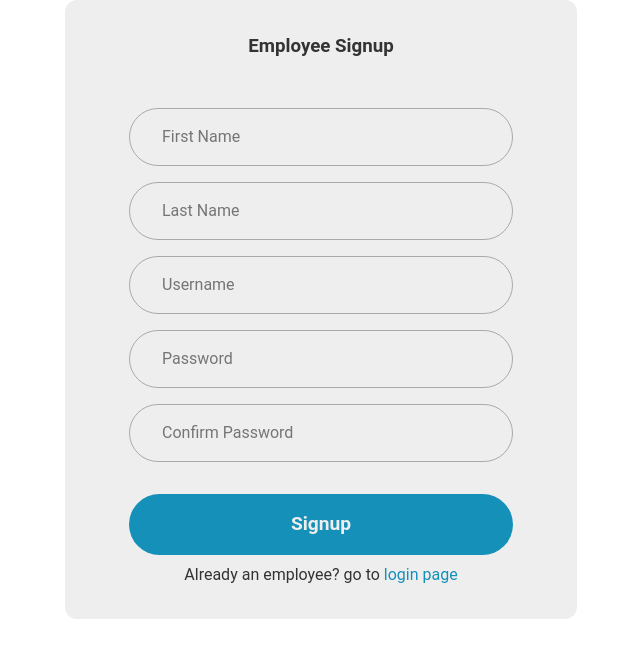
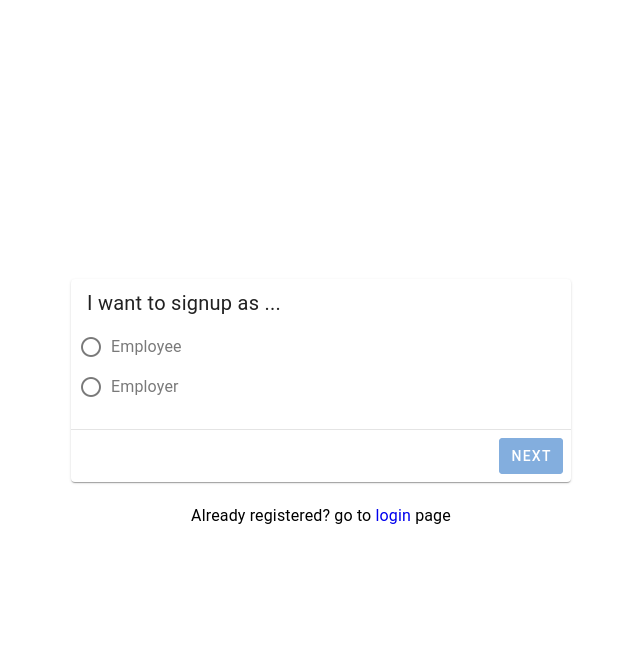
Before and after one commit to mollaeemohammad/Time-Tracker, a Vue app: page /employee/signup in a window 1280 px wide. Shown: the top 658 px of the page, without its empty margins (319-959 px from the left). Built offline with nearby package versions, Linux system fonts and the light colour scheme.

Commit message:
new Login and signup added. and few changes

```diff
--- a/src/App.vue
+++ b/src/App.vue
@@ -8,7 +8,7 @@ import Nav from "./components/Nav.vue";
         <main>
             <section>
                 <!-- <AlertVue class="alert"></AlertVue> -->
-                <router-view></router-view>
+                <router-view />
             </section>
         </main>
     </div>
--- a/src/components/LoginForm.vue
+++ b/src/components/LoginForm.vue
@@ -1,124 +1,137 @@
 <script setup>
-import { ref } from "vue";
+import { ref, computed } from "vue";
+import { RouterLink } from "vue-router";
+import { useLogin } from "../composables/login";
 
-const props = defineProps([
-    "userRole",
-    "errorMessage",
-    "showError",
-    "updateInfo",
-    "getSubmitData",
-]);
+const step = ref(1);
+const roleRadios = ref(null);
 
-const localUsername = ref("");
-const localPassword = ref("");
-const userRoleCapital =
-    props.userRole.charAt(0).toUpperCase() + props.userRole.slice(1);
+const form = ref(null);
+const {
+    username,
+    password,
+    showError,
+    errorMessage,
+    updateInfo,
+    getSubmitData,
+} = useLogin(roleRadios);
+
+const requiredRule = ref((v) => !!v || "This field is required");
+const blankRule = ref((v) => (v && !!v.trim()) || "Value cannot be blank");
+const namingRules = ref([requiredRule.value, blankRule.value]);
+
+const currentTitle = computed(() => {
+    return `I want to login as ${
+        roleRadios.value ? `an ${roleRadios.value}` : "..."
+    }`;
+});
+
+async function validate() {
+    const { valid } = await form.value.validate();
+
+    if (!valid) return;
+
+    updateInfo([username.value, password.value]);
+    getSubmitData();
+}
 </script>
 
 <template>
-    <div>
-        <div class="container">
-            <h3>{{ userRoleCapital }} Logins</h3>
-            <form
-                @submit.prevent="
-                    updateInfo([localUsername, localPassword]);
-                    getSubmitData();
-                "
-            >
-                <div class="inputs">
-                    <p class="error" v-show="showError">{{ errorMessage }}</p>
-                    <div class="input-container">
-                        <input
-                            type="text"
-                            :name="userRole + '-uname'"
-                            :id="userRole + '-uname'"
-                            placeholder="Username"
-                            v-model="localUsername"
-                            required
-                        />
-                    </div>
-                    <div class="input-container">
-                        <input
-                            type="password"
-                            name="password"
-                            id="password"
-                            placeholder="Password"
-                            v-model="localPassword"
-                            required
-                        />
-                    </div>
-                </div>
-                <button class="rounded-pill">Login</button>
-            </form>
-            <p class="form-text">
-                New {{ userRole }}? go to
-                <router-link :to="`/${userRole}/signup`" class="form-link"
-                    >signup page</router-link
-                >
-            </p>
-        </div>
-    </div>
+    <v-container fluid class="fill-height">
+        <v-row justify="center" align="center" style="height: 100vh">
+            <v-col>
+                <v-card class="mx-auto" max-width="500">
+                    <v-card-title
+                        class="text-h6 font-weight-regular justify-space-between"
+                    >
+                        <span>{{ currentTitle }}</span>
+                    </v-card-title>
+
+                    <v-window v-model="step">
+                        <v-window-item :value="1">
+                            <v-radio-group v-model="roleRadios" mandatory>
+                                <v-radio
+                                    label="Employee"
+                                    value="employee"
+                                ></v-radio>
+                                <v-radio
+                                    label="Employer"
+                                    value="employer"
+                                ></v-radio>
+                            </v-radio-group>
+                        </v-window-item>
+
+                        <v-window-item :value="2">
+                            <v-card-text>
+                                <v-alert
+                                    v-if="showError"
+                                    density="comfortable"
+                                    type="error"
+                                    class="mb-5"
+                                >
+                                    {{ errorMessage }}
+                                </v-alert>
+
+                                <v-form
+                                    ref="form"
+                                    @submit.prevent
+                                    lazy-validation
+                                >
+                                    <v-text-field
+                                        v-model="username"
+                                        label="Username"
+                                        :rules="namingRules"
+                                        color="light-blue-darken-4"
+                                    ></v-text-field>
+
+                                    <v-text-field
+                                        v-model="password"
+                                        label="Password"
+                                        type="password"
+                                        :rules="[
+                                            requiredRule,
+                                            (p) =>
+                                                p.length >= 8 ||
+                                                'Password should have at least 8 characters',
+                                        ]"
+                                        color="light-blue-darken-4"
+                                    ></v-text-field>
+                                </v-form>
+                            </v-card-text>
+                        </v-window-item>
+                    </v-window>
+
+                    <v-divider></v-divider>
+
+                    <v-card-actions>
+                        <v-btn v-if="step > 1" variant="text" @click="step--">
+                            Back
+                        </v-btn>
+                        <v-spacer></v-spacer>
+                        <v-btn
+                            v-if="step < 3"
+                            color="primary"
+                            variant="flat"
+                            @click="
+                                if (step === 1) {
+                                    // initData();
+                                    step++;
+                                } else if (step === 2) validate();
+                            "
+                            :disabled="!roleRadios"
+                        >
+                            {{ step === 1 ? "Next" : "Login" }}
+                        </v-btn>
+                    </v-card-actions>
+                </v-card>
+                <p class="text-subtitle-1 mt-5 text-center">
+                    New here? go to
+                    <router-link to="signup" class="text-decoration-none"
+                        >signup</router-link
+                    >
+                    page
+                </p>
+            </v-col>
+        </v-row>
+    </v-container>
 </template>
-
-<style scoped>
-.container {
-    background-color: #eee;
-    color: #333;
-    padding: 2rem 4rem;
-    border-radius: 12px;
-    text-align: center;
-    width: 40%;
-    margin: auto;
-}
-
-.error {
-    background-color: rgba(230, 63, 63, 0.7);
-    color: #eee;
-    border-radius: 12px;
-    padding: 0.5rem;
-    margin-bottom: 1rem;
-}
-
-.inputs {
-    margin: 2.5rem auto 1.5rem;
-}
-
-.input-container {
-    text-align: center;
-}
-
-input {
-    border-radius: 100rem;
-    border: 1px solid #aaa;
-    padding: 1rem 2rem;
-    margin: 0.5rem 0;
-    width: 100%;
-    font-size: 1.1rem;
-}
-
-button {
-    border: none;
-    /* border-radius: 100rem; */
-    color: #eee;
-    width: 100%;
-    padding: 1rem 2rem;
-    background-color: rgb(20, 144, 185);
-    font-size: 1.2rem;
-    font-weight: 700;
-}
-
-button:hover {
-    cursor: pointer;
-    background-color: rgb(24, 119, 151);
-}
-
-.form-text {
-    margin-top: 0.5rem;
-}
-
-.form-link:link,
-.form-link:visited {
-    color: rgb(20, 144, 185);
-    text-decoration: none;
-}
-</style>
--- a/src/components/SignupForm.vue
+++ b/src/components/SignupForm.vue
@@ -1,166 +1,175 @@
 <script setup>
-import { ref } from "vue";
+import { ref, computed } from "vue";
+import { useSignup } from "../composables/signup";
 
-const props = defineProps([
-    "userRole",
-    "errorMessage",
-    "showError",
-    "updateInfo",
-    "getSubmitData",
+const step = ref(1);
+const roleRadios = ref(null);
+
+const form = ref(null);
+const {
+    firstName,
+    lastName,
+    username,
+    password,
+    passwordConfirm,
+    showError,
+    errorMessage,
+    updateInfo,
+    getSubmitData,
+} = useSignup(roleRadios);
+
+const emailRules = ref([
+    (v) => !!v || "E-mail is required",
+    (v) => /.+@.+\..+/.test(v) || "E-mail must be valid",
 ]);
-const localFirstName = ref("");
-const localLastName = ref("");
-const localUsername = ref("");
-const localPassword = ref("");
-const localPasswordConfirm = ref("");
+const requiredRule = ref((v) => !!v || "This field is required");
+const blankRule = ref((v) => (v && !!v.trim()) || "Value cannot be blank");
+const namingRules = ref([requiredRule.value, blankRule.value]);
 
-const userRoleCapital =
-    props.userRole.charAt(0).toUpperCase() + props.userRole.slice(1);
+const currentTitle = computed(() => {
+    return `I want to signup as ${
+        roleRadios.value ? `an ${roleRadios.value}` : "..."
+    }`;
+});
 
-function prda() {
-    console.log(userRoleCapital);
+async function validate() {
+    const { valid } = await form.value.validate();
+
+    if (!valid) return;
+
+    updateInfo([
+        firstName.value,
+        lastName.value,
+        username.value,
+        password.value,
+        passwordConfirm.value,
+    ]);
+    getSubmitData();
 }
 </script>
 
 <template>
-    <div class="container">
-        <h3>{{ userRoleCapital }} Signup</h3>
-        <form
-            @submit.prevent="
-                updateInfo([
-                    localFirstName,
-                    localLastName,
-                    localUsername,
-                    localPassword,
-                    localPasswordConfirm,
-                ]);
-                getSubmitData();
-                prda();
-            "
-        >
-            <div class="inputs">
-                <p class="error" v-show="showError">{{ errorMessage }}</p>
-                <div class="input-container">
-                    <input
-                        type="text"
-                        :name="`${userRole}-fname`"
-                        :id="`${userRole}-fname`"
-                        placeholder="First Name"
-                        v-model="localFirstName"
-                        required
-                    />
-                </div>
-                <div class="input-container">
-                    <input
-                        type="text"
-                        :name="`${userRole}-lname`"
-                        :id="`${userRole}-lname`"
-                        placeholder="Last Name"
-                        v-model="localLastName"
-                        required
-                    />
-                </div>
-                <div class="input-container">
-                    <input
-                        type="text"
-                        :name="`${userRole}-uname`"
-                        :id="`${userRole}-uname`"
-                        placeholder="Username"
-                        v-model="localUsername"
-                        required
-                    />
-                </div>
-                <div class="input-container">
-                    <input
-                        type="password"
-                        :name="`${userRole}-password`"
-                        :id="`${userRole}-password`"
-                        placeholder="Password"
-                        v-model="localPassword"
-                        required
-                    />
-                </div>
-                <div class="input-container">
-                    <input
-                        type="password"
-                        :name="`${userRole}-password-confirm`"
-                        :id="`${userRole}-password-confirm`"
-                        placeholder="Confirm Password"
-                        v-model="localPasswordConfirm"
-                        required
-                    />
-                </div>
-            </div>
-            <button class="rounded-pill">Signup</button>
-        </form>
-        <p class="form-text">
-            Already an {{ userRole }}? go to
-            <router-link :to="`/${userRole}/login`" class="form-link"
-                >login page</router-link
-            >
-        </p>
-    </div>
+    <v-container fluid class="fill-height">
+        <v-row justify="center" align="center" style="height: 100vh">
+            <v-col>
+                <v-card class="mx-auto" max-width="500">
+                    <v-card-title
+                        class="text-h6 font-weight-regular justify-space-between"
+                    >
+                        <span>{{ currentTitle }}</span>
+                    </v-card-title>
+
+                    <v-window v-model="step">
+                        <v-window-item :value="1">
+                            <v-radio-group v-model="roleRadios" mandatory>
+                                <v-radio
+                                    label="Employee"
+                                    value="employee"
+                                ></v-radio>
+                                <v-radio
+                                    label="Employer"
+                                    value="employer"
+                                ></v-radio>
+                            </v-radio-group>
+                        </v-window-item>
+
+                        <v-window-item :value="2">
+                            <v-card-text>
+                                <v-alert
+                                    v-if="showError"
+                                    density="comfortable"
+                                    type="error"
+                                    class="mb-5"
+                                >
+                                    {{ errorMessage }}
+                                </v-alert>
+
+                                <v-form
+                                    ref="form"
+                                    @submit.prevent
+                                    lazy-validation
+                                >
+                                    <v-text-field
+                                        v-model="firstName"
+                                        label="First Name"
+                                        :rules="namingRules"
+                                        color="light-blue-darken-4"
+                                    ></v-text-field>
+
+                                    <v-text-field
+                                        v-model="lastName"
+                                        label="Last Name"
+                                        :rules="namingRules"
+                                        color="light-blue-darken-4"
+                                    ></v-text-field>
+
+                                    <v-text-field
+                                        v-model="username"
+                                        label="Username"
+                                        :rules="namingRules"
+                                        color="light-blue-darken-4"
+                                    ></v-text-field>
+
+                                    <v-text-field
+                                        v-model="password"
+                                        label="Password"
+                                        type="password"
+                                        :rules="[
+                                            requiredRule,
+                                            (p) =>
+                                                p.length >= 8 ||
+                                                'Password should have at least 8 characters',
+                                        ]"
+                                        color="light-blue-darken-4"
+                                    ></v-text-field>
+                                    <v-text-field
+                                        v-model="passwordConfirm"
+                                        label="Confirm Password"
+                                        type="password"
+                                        :rules="[
+                                            requiredRule,
+                                            (p) =>
+                                                p === password ||
+                                                'Confirm password should match the password',
+                                        ]"
+                                        color="light-blue-darken-4"
+                                    ></v-text-field>
+                                </v-form>
+                            </v-card-text>
+                        </v-window-item>
+                    </v-window>
+
+                    <v-divider></v-divider>
+
+                    <v-card-actions>
+                        <v-btn v-if="step > 1" variant="text" @click="step--">
+                            Back
+                        </v-btn>
+                        <v-spacer></v-spacer>
+                        <v-btn
+                            v-if="step < 3"
+                            color="primary"
+                            variant="flat"
+                            @click="
+                                if (step === 1) {
+                                    // initData();
+                                    step++;
+                                } else if (step === 2) validate();
+                            "
+                            :disabled="!roleRadios"
+                        >
+                            {{ step === 1 ? "Next" : "Signup" }}
+                        </v-btn>
+                    </v-card-actions>
+                </v-card>
+                <p class="text-subtitle-1 mt-5 text-center">
+                    Already registered? go to
+                    <router-link to="login" class="text-decoration-none"
+                        >login</router-link
+                    >
+                    page
+                </p>
+            </v-col>
+        </v-row>
+    </v-container>
 </template>
-
-<style scoped>
-.container {
-    background-color: #eee;
-    color: #333;
-    padding: 2rem 4rem;
-    border-radius: 12px;
-    text-align: center;
-    width: 40%;
-    margin: auto;
-}
-
-.error {
-    background-color: rgba(230, 63, 63, 0.7);
-    color: #eee;
-    border-radius: 12px;
-    padding: 0.5rem;
-    margin-bottom: 1rem;
-}
-
-.inputs {
-    margin: 2.5rem auto 1.5rem;
-}
-
-.input-container {
-    text-align: center;
-}
-
-input {
-    border-radius: 100rem;
-    border: 1px solid #aaa;
-    padding: 1rem 2rem;
-    margin: 0.5rem 0;
-    width: 100%;
-    font-size: 1rem;
-}
-
-button {
-    border: none;
-    /* border-radius: 100rem; */
-    color: #eee;
-    width: 100%;
-    padding: 1rem 2rem;
-    background-color: rgb(20, 144, 185);
-    font-size: 1.2rem;
-    font-weight: 700;
-}
-
-button:hover {
-    cursor: pointer;
-    background-color: rgb(24, 119, 151);
-}
-
-.form-text {
-    margin-top: 0.5rem;
-}
-
-.form-link:link,
-.form-link:visited {
-    color: rgb(20, 144, 185);
-    text-decoration: none;
-}
-</style>
--- a/src/composables/login.js
+++ b/src/composables/login.js
@@ -2,7 +2,7 @@ import axios from "axios";
 import { useRouter } from "vue-router";
 import { ref } from "vue";
 
-export function useLogin(userRole) {
+export function useLogin(userRoleRef) {
     const router = useRouter();
 
     const username = ref("");
@@ -19,7 +19,7 @@ export function useLogin(userRole) {
 
     async function getSubmitData() {
         console.log(username, password);
-        const response = await axios.post(`api/login_${userRole}`, {
+        const response = await axios.post(`api/login_${userRoleRef.value}`, {
             username: username.value,
             password: password.value,
         });
--- a/src/composables/signup.js
+++ b/src/composables/signup.js
@@ -2,7 +2,7 @@ import axios from "axios";
 import { useRouter } from "vue-router";
 import { ref } from "vue";
 
-export function useSignup(userRole) {
+export function useSignup(userRoleRef) {
     const router = useRouter();
 
     const firstName = ref("");
@@ -30,7 +30,7 @@ export function useSignup(userRole) {
     }
 
     async function getSubmitData() {
-        const response = await axios.post(`api/signup_${userRole}`, {
+        const response = await axios.post(`api/signup_${userRoleRef.value}`, {
             first_name: firstName.value,
             last_name: lastName.value,
             username: username.value,
@@ -40,7 +40,7 @@ export function useSignup(userRole) {
         console.log(response);
 
         if (response.data.message === "Successful") {
-            router.push(`/${userRole}/login`);
+            router.push(`/${userRoleRef.value}/login`);
         }
 
         if (response.data.status >= 400) {
@@ -48,6 +48,7 @@ export function useSignup(userRole) {
             errorMessage.value = response.data.message;
             setTimeout(() => {
                 showError.value = false;
+                errorMessage.value = "";
             }, 3000);
         }
     }
```
